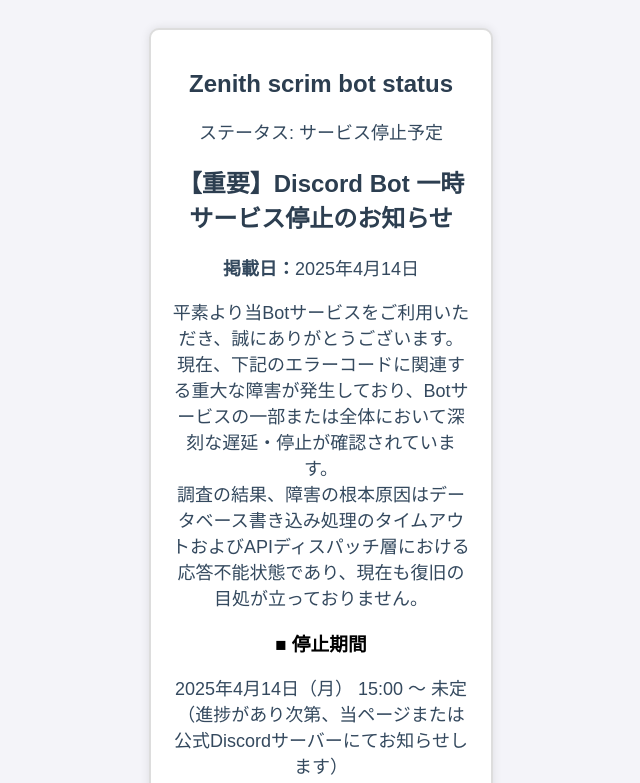
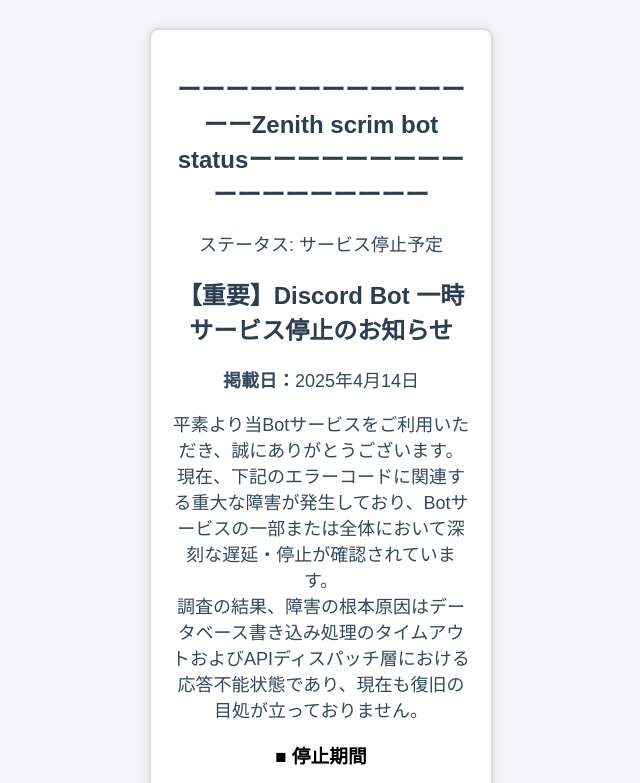
Before and after one commit to ZENITHSCRIM/Kiyaku-bot, a plain HTML site: page status.html in a window 1280 px wide. Shown: the top 783 px of the page, without its empty margins (319-959 px from the left). Drawn offline with Linux system fonts and the light colour scheme.

Commit message:
status.html を更新

```diff
--- a/status.html
+++ b/status.html
@@ -3,7 +3,7 @@
 <head>
     <meta charset="UTF-8">
     <meta name="viewport" content="width=device-width, initial-scale=1.0">
-    <title>ステータス更新</title>
+    <title>サービス内容</title>
     <style>
         body {
             font-family: Arial, sans-serif;
@@ -50,7 +50,7 @@
 <body>
 
     <div class="status-box">
-        <h2>Zenith scrim bot status</h2>
+        <h2>ーーーーーーーーーーーーーーZenith scrim bot statusーーーーーーーーーーーーーーーーーー</h2>
 
         <!-- ステータス表示部分 -->
         <p id="status-display">ステータス: サービス停止予定</p>
```
